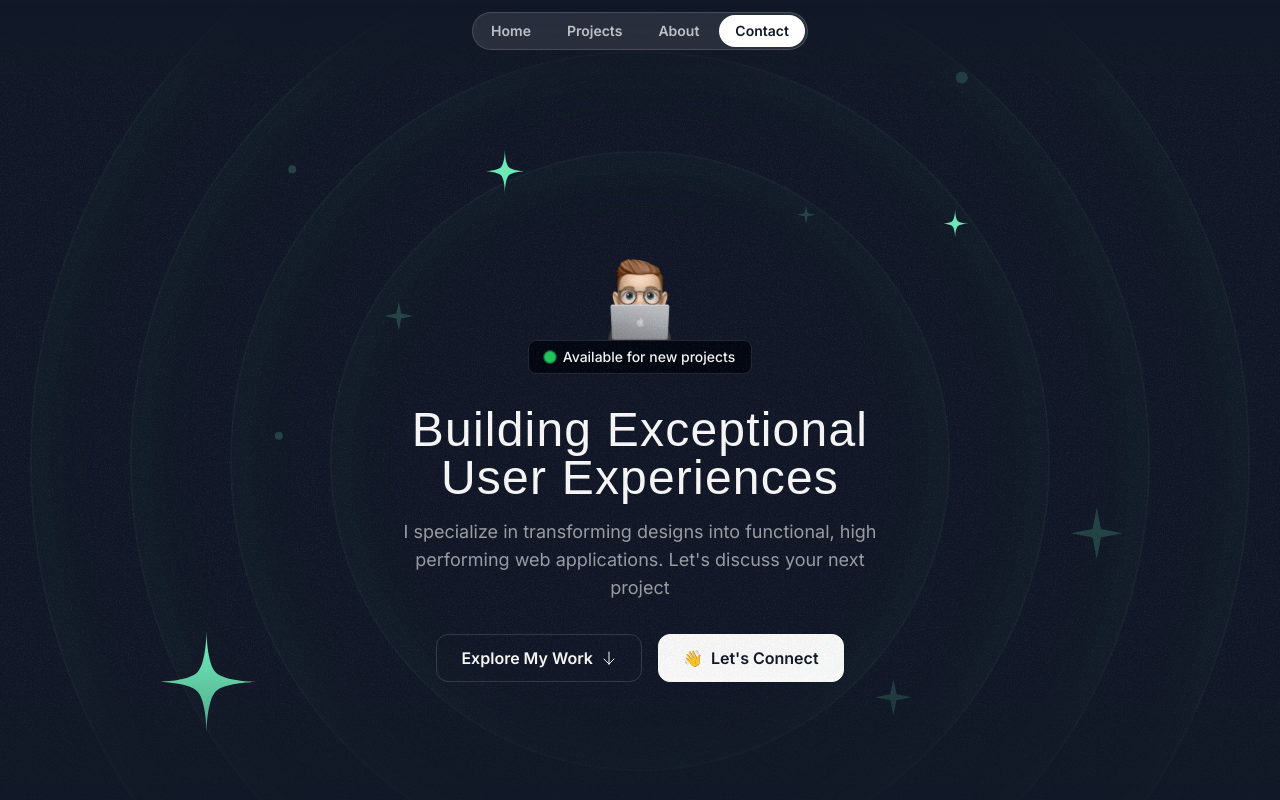
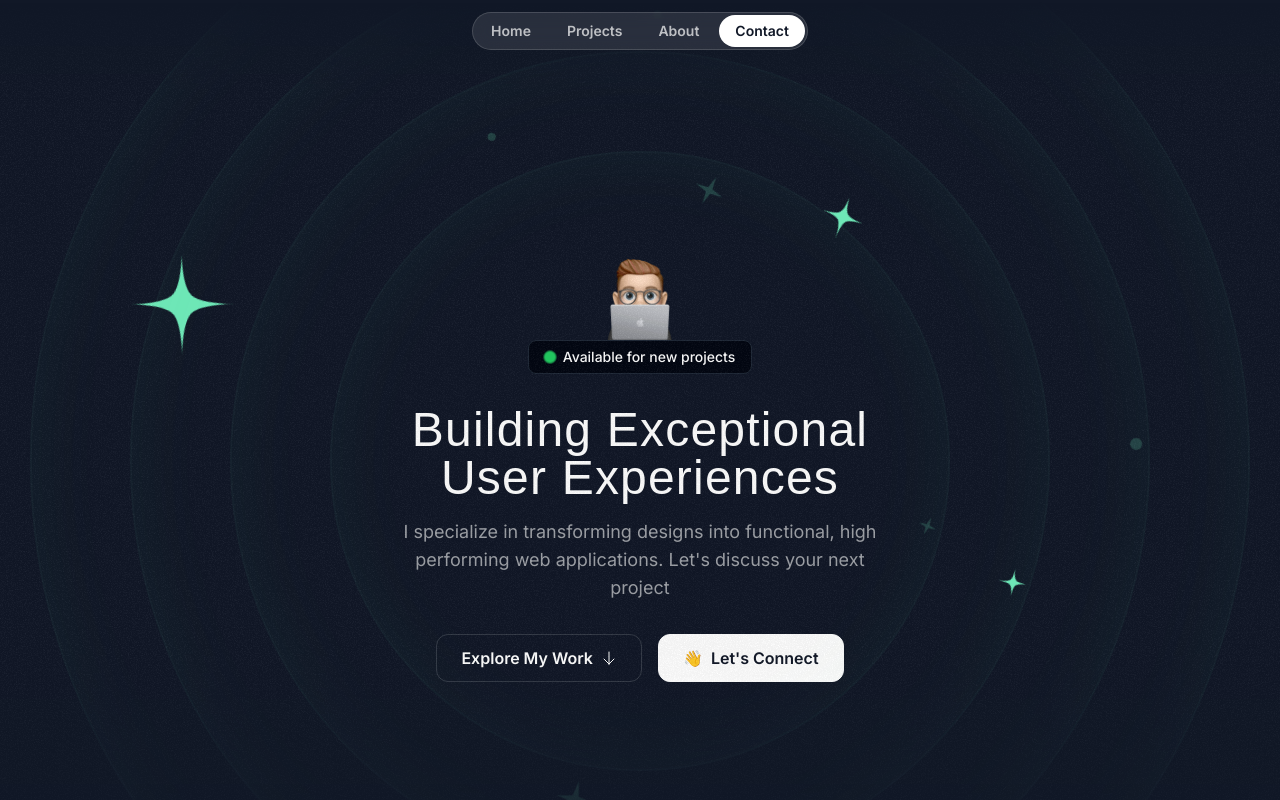
Before and after one commit to rahathossenantor/rahathossen, a Next.js app: page / in a window 1280 px wide. Shown: the top 800 px of the page. Built offline with nearby package versions, Linux system fonts and the light colour scheme; a web font is replaced by a local one.

Commit message:
Animation added on hero section

```diff
--- a/src/components/HeroOrbit.tsx
+++ b/src/components/HeroOrbit.tsx
@@ -1,14 +1,46 @@
 import { PropsWithChildren } from "react";
+import { twMerge } from "tailwind-merge";
 
-const HeroOrbit = ({ children, orbit, rotate }: PropsWithChildren<{ orbit: number; rotate: number }>) => {
+const HeroOrbit = ({
+    children,
+    orbit,
+    rotate,
+    shouldOrbit = false,
+    orbitDuration,
+    shouldSpin = false,
+    spinDuration
+}: PropsWithChildren<{
+    orbit: number;
+    rotate: number;
+    shouldOrbit?: boolean;
+    orbitDuration?: string;
+    shouldSpin?: boolean;
+    spinDuration?: string;
+}>) => {
     return (
-        <div className="absolute top-1/2 left-1/2 -translate-x-1/2 -translate-y-1/2">
+        <div className="absolute top-1/2 left-1/2 -translate-x-1/2 -translate-y-1/2 -z-20">
+            <div
+                className={twMerge(
+                    shouldOrbit && "animate-spin"
+                )}
+                style={{
+                    animationDuration: orbitDuration
+                }}
+            >
                 <div
                     className="flex items-start justify-start"
                     style={{
                         width: `${orbit}px`,
                         height: `${orbit}px`,
                         transform: `rotate(${rotate}deg)`,
+                    }}
+                >
+                    <div
+                        className={twMerge(
+                            shouldSpin && "animate-spin"
+                        )}
+                        style={{
+                            animationDuration: "10s"
                         }}
                     >
                         <div
@@ -21,6 +53,8 @@ const HeroOrbit = ({ children, orbit, rotate }: PropsWithChildren<{ orbit: numbe
                         </div>
                     </div>
                 </div>
+            </div>
+        </div>
     );
 };
 
--- a/src/sections/Hero.tsx
+++ b/src/sections/Hero.tsx
@@ -5,108 +5,6 @@ import Star from "@/assets/icons/star.svg";
 import Sparkle from "@/assets/icons/sparkle.svg";
 import memoji from "@/assets/images/memoji-computer.png";
 import grain from "@/assets/images/grain.jpg";
-
-const rings = [
-  {
-    id: 1,
-    size: 620
-  },
-  {
-    id: 2,
-    size: 820
-  },
-  {
-    id: 3,
-    size: 1020
-  },
-  {
-    id: 4,
-    size: 1220
-  }
-];
-
-const particles = [
-  {
-    id: 1,
-    type: "star",
-    size: 28,
-    color: "emerald-300",
-    orbit: 800,
-    rotate: -72
-  },
-  {
-    id: 2,
-    type: "star",
-    size: 12,
-    color: "emerald-300",
-    orbit: 500,
-    rotate: 20
-  },
-  {
-    id: 3,
-    type: "star",
-    size: 8,
-    color: "emerald-300",
-    orbit: 590,
-    rotate: 98
-  },
-  {
-    id: 4,
-    type: "sparkle",
-    size: 8,
-    color: "emerald-300/20",
-    orbit: 430,
-    rotate: -14
-  },
-  {
-    id: 5,
-    type: "sparkle",
-    size: 5,
-    color: "emerald-300/20",
-    orbit: 440,
-    rotate: 79
-  },
-  {
-    id: 6,
-    type: "sparkle",
-    size: 10,
-    color: "emerald-300/20",
-    orbit: 530,
-    rotate: 178
-  },
-  {
-    id: 7,
-    type: "sparkle",
-    size: 14,
-    color: "emerald-300/20",
-    orbit: 710,
-    rotate: 144
-  },
-  {
-    id: 8,
-    type: "particle",
-    size: 3,
-    color: "emerald-300/20",
-    orbit: 720,
-    rotate: 85
-  },
-  {
-    id: 9,
-    type: "particle",
-    size: 2,
-    color: "emerald-300/20",
-    orbit: 520,
-    rotate: -41
-  },
-  {
-    id: 10,
-    type: "particle",
-    size: 2,
-    color: "emerald-300/20",
-    orbit: 650,
-    rotate: -5
-  }
-];
 
 const Hero = () => {
   return (
@@ -118,62 +16,98 @@ const Hero = () => {
           className="absolute inset-0 -z-30 opacity-5"
         ></div>
 
-        {/* {
-          rings.map((ring) => (
-            <div key={ring.id} className={`hero-ring size-[${ring.size}px]`}></div>
-          ))
-        }
-
-        {
-          particles.map((particle) => (
-            <HeroOrbit key={particle.id} orbit={particle.orbit} rotate={particle.rotate}>
-              {
-                particle.type === "star" ? (
-                  <Star className={`size-${particle.size} text-${particle.color}`} />
-                ) : particle.type === "sparkle" ? (
-                  <Sparkle className={`size-${particle.size} text-${particle.color}`} />
-                ) : (
-                  <div className={`size-${particle.size} bg-${particle.color} rounded-full`} />
-                )
-              }
-            </HeroOrbit>
-          ))
-        } */}
-
         <div className="hero-ring size-[620px]"></div>
         <div className="hero-ring size-[820px]"></div>
         <div className="hero-ring size-[1020px]"></div>
         <div className="hero-ring size-[1220px]"></div>
 
-        <HeroOrbit orbit={800} rotate={-72}>
-          <Star className="size-28 text-emerald-300" />
+        <HeroOrbit
+          orbit={430}
+          rotate={-14}
+          shouldOrbit
+          orbitDuration="30s"
+          shouldSpin
+        >
+          <Sparkle className="size-8 text-emerald-300/20" />
         </HeroOrbit>
-        <HeroOrbit orbit={500} rotate={20}>
+        <HeroOrbit
+          orbit={440}
+          rotate={79}
+          shouldOrbit
+          orbitDuration="32s"
+          shouldSpin
+        >
+          <Sparkle className="size-5 text-emerald-300/20" />
+        </HeroOrbit>
+        <HeroOrbit
+          orbit={500}
+          rotate={20}
+          shouldOrbit
+          orbitDuration="34s"
+          shouldSpin
+        >
           <Star className="size-12 text-emerald-300" />
         </HeroOrbit>
-        <HeroOrbit orbit={590} rotate={98}>
+        <HeroOrbit
+          orbit={520}
+          rotate={-41}
+          shouldOrbit
+          orbitDuration="36s"
+          shouldSpin
+        >
+          <div className="size-2 rounded-full bg-emerald-300/20"></div>
+        </HeroOrbit>
+        <HeroOrbit
+          orbit={530}
+          rotate={178}
+          shouldOrbit
+          orbitDuration="38s"
+          shouldSpin
+        >
+          <Sparkle className="size-10 text-emerald-300/20" />
+        </HeroOrbit>
+        <HeroOrbit
+          orbit={590}
+          rotate={98}
+          shouldOrbit
+          orbitDuration="40s"
+          shouldSpin
+        >
           <Star className="size-8 text-emerald-300" />
         </HeroOrbit>
-        <HeroOrbit orbit={430} rotate={-14}>
-          <Sparkle className="size-8 text-emerald-300/20" />
+        <HeroOrbit
+          orbit={650}
+          rotate={-5}
+          shouldOrbit
+          orbitDuration="42s"
+        >
+          <div className="size-2 rounded-full bg-emerald-300/20"></div>
         </HeroOrbit>
-        <HeroOrbit orbit={440} rotate={79}>
-          <Sparkle className="size-5 text-emerald-300/20" />
-        </HeroOrbit>
-        <HeroOrbit orbit={530} rotate={178}>
-          <Sparkle className="size-10 text-emerald-300/20" />
-        </HeroOrbit>
-        <HeroOrbit orbit={710} rotate={144}>
+        <HeroOrbit
+          orbit={710}
+          rotate={144}
+          shouldOrbit
+          orbitDuration="44s"
+          shouldSpin
+        >
           <Sparkle className="size-14 text-emerald-300/20" />
         </HeroOrbit>
-        <HeroOrbit orbit={720} rotate={85}>
+        <HeroOrbit
+          orbit={720}
+          rotate={85}
+          shouldOrbit
+          orbitDuration="46s"
+        >
           <div className="size-3 rounded-full bg-emerald-300/20"></div>
         </HeroOrbit>
-        <HeroOrbit orbit={520} rotate={-41}>
-          <div className="size-2 rounded-full bg-emerald-300/20"></div>
-        </HeroOrbit>
-        <HeroOrbit orbit={650} rotate={-5}>
-          <div className="size-2 rounded-full bg-emerald-300/20"></div>
+        <HeroOrbit
+          orbit={800}
+          rotate={-72}
+          shouldOrbit
+          orbitDuration="48s"
+          shouldSpin
+        >
+          <Star className="size-28 text-emerald-300" />
         </HeroOrbit>
 
       </div>
@@ -181,7 +115,7 @@ const Hero = () => {
       <div className="container">
         <div className="flex flex-col items-center">
           <Image src={memoji} alt="avatar" className="size-[100px]" />
-          <div className="bg-gray-950 border border-gray-800 px-4 py-1.5 inline-flex items-center gap-2 rounded-lg">
+          <div className="bg-gray-950 border border-gray-800 px-4 py-1.5 inline-flex items-center justify-center gap-2 rounded-lg">
             <div className="size-2.5 bg-green-500 rounded-full relative">
               <div className="absolute inset-0 bg-green-500 rounded-full animate-ping-large"></div>
             </div>
```
Lines whose indentation alone changed are shown as unchanged.
